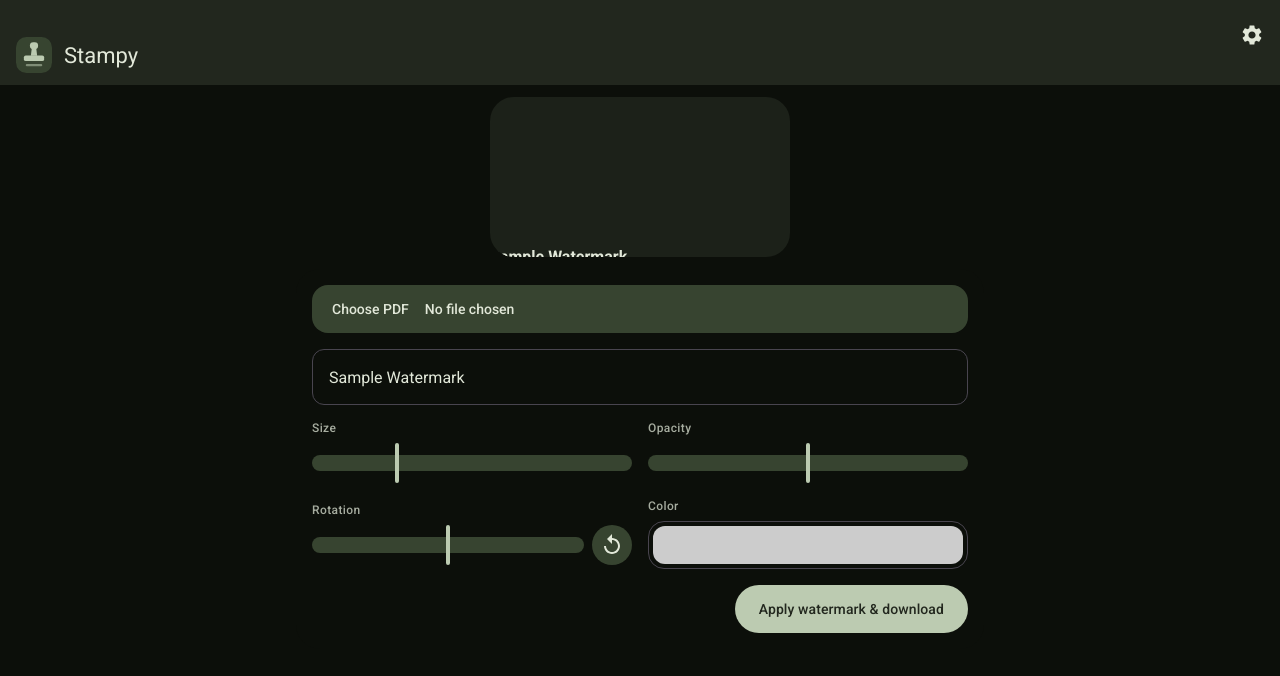
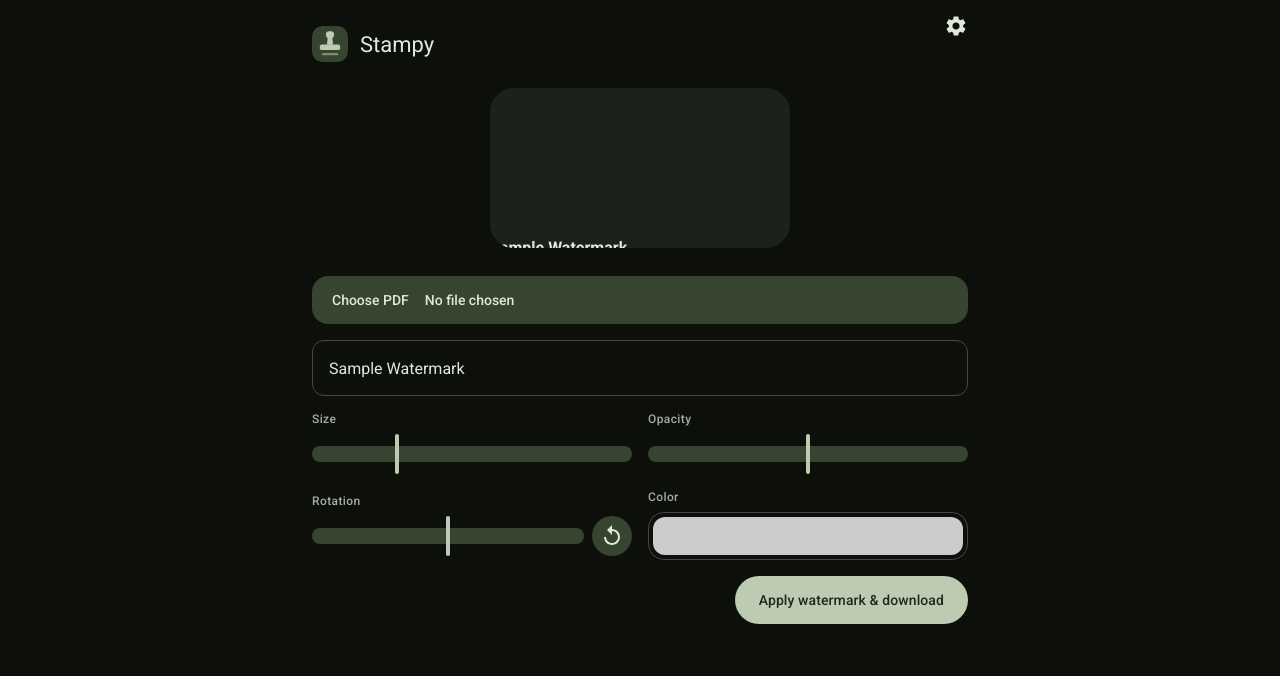
Before and after one commit to BR1JM0H4N/Stampy, a website: page index.html in a window 1280 px wide. Drawn offline with Linux system fonts and the light colour scheme.

Commit message:
header fixed

```diff
--- a/index.html
+++ b/index.html
@@ -54,7 +54,7 @@
       left: 0;
       width: 100%;
       height: calc(var(--safe-area-inset-top, 0px));
-      background-color: var(--bg);
+      background-color: var(--suface);
       z-index: 9999;
       pointer-events: none;
     }
@@ -70,21 +70,19 @@
     }
 
     /* ===== Top app bar ===== */
-    header {
-      position: sticky;
-      top: 0;
+    .head {
       z-index: 10;
       display: flex;
       align-items: center;
       height: 64px;
-      padding: 55px 16px 30px 16px;
-      background: var(--bg);
+      padding: 30px 16px 30px 16px;
+      background: var(--surface);
       color: var(--fg);
       font-size: 1.375rem;
       font-weight: 400;
       letter-spacing: 0;
     }
-    header strong {
+    .head strong {
       font-weight: 400;
     }
     .logo {
@@ -481,24 +479,24 @@
 </head>
 <body>
   <div class="safe-top-patch"></div>
-
-  <header>
+  <main>
+    <div class="head">
       <svg class="logo" viewBox="0 0 48 48" aria-hidden="true">
-      <rect class="logo-bg" x="0" y="0" width="48" height="48" rx="14"/>
+        <rect class="logo-bg" x="0" y="0" width="48" height="48" rx="14" />
         <g class="logo-mark">
-        <rect x="18.5" y="7" width="11" height="9" rx="4.5"/>
-        <path d="M21 15h6l1.2 10h-8.4z"/>
-        <rect x="10.5" y="24.5" width="27" height="7.5" rx="2.5"/>
-        <rect x="13" y="36" width="22" height="3" rx="1.5" opacity=".55"/>
+          <rect x="18.5" y="7" width="11" height="9" rx="4.5" />
+          <path d="M21 15h6l1.2 10h-8.4z" />
+          <rect x="10.5" y="24.5" width="27" height="7.5" rx="2.5" />
+          <rect x="13" y="36" width="22" height="3" rx="1.5" opacity=".55" />
         </g>
       </svg>
       <strong>Stampy</strong>
       <button id="settings-btn" class="icon-btn" type="button" aria-label="Settings">
         <svg viewBox="0 0 24 24" aria-hidden="true"><path d="M19.14 12.94c.04-.3.06-.61.06-.94 0-.32-.02-.64-.07-.94l2.03-1.58a.49.49 0 0 0 .12-.61l-1.92-3.32a.488.488 0 0 0-.59-.22l-2.39.96c-.5-.38-1.03-.7-1.62-.94l-.36-2.54a.484.484 0 0 0-.48-.41h-3.84c-.24 0-.43.17-.47.41l-.36 2.54c-.59.24-1.13.57-1.62.94l-2.39-.96c-.22-.08-.47 0-.59.22L2.74 8.87c-.12.21-.08.47.12.61l2.03 1.58c-.05.3-.09.63-.09.94s.02.64.07.94l-2.03 1.58a.49.49 0 0 0-.12.61l1.92 3.32c.12.22.37.29.59.22l2.39-.96c.5.38 1.03.7 1.62.94l.36 2.54c.05.24.24.41.48.41h3.84c.24 0 .44-.17.47-.41l.36-2.54c.59-.24 1.13-.56 1.62-.94l2.39.96c.22.08.47 0 .59-.22l1.92-3.32c.12-.22.07-.47-.12-.61l-2.01-1.58zM12 15.6c-1.98 0-3.6-1.62-3.6-3.6s1.62-3.6 3.6-3.6 3.6 1.62 3.6 3.6-1.62 3.6-3.6 3.6z" /></svg>
       </button>
-  </header>
+    </div>
 
-  <main>
+
     <div id="pdf-container">
       <canvas id="pdf-canvas"></canvas>
       <div id="watermark">
@@ -794,7 +792,7 @@
       const text = watermarkInput.value || 'Watermark';
       // Rotate around the preview box centre so the PDF matches the preview
       const boxW = watermark.offsetWidth * scaleX;
-      const boxH = watermark.offsetHeight * scaleY ;
+      const boxH = watermark.offsetHeight * scaleY;
       // keep the centre of the preview box as the centre of the smaller text
       const cxPdf = (offsetX + watermark.offsetWidth/2) * scaleX;
       const cyPdf = height - (offsetY + watermark.offsetHeight/2) * scaleY;
```
Lines whose indentation alone changed are shown as unchanged.
